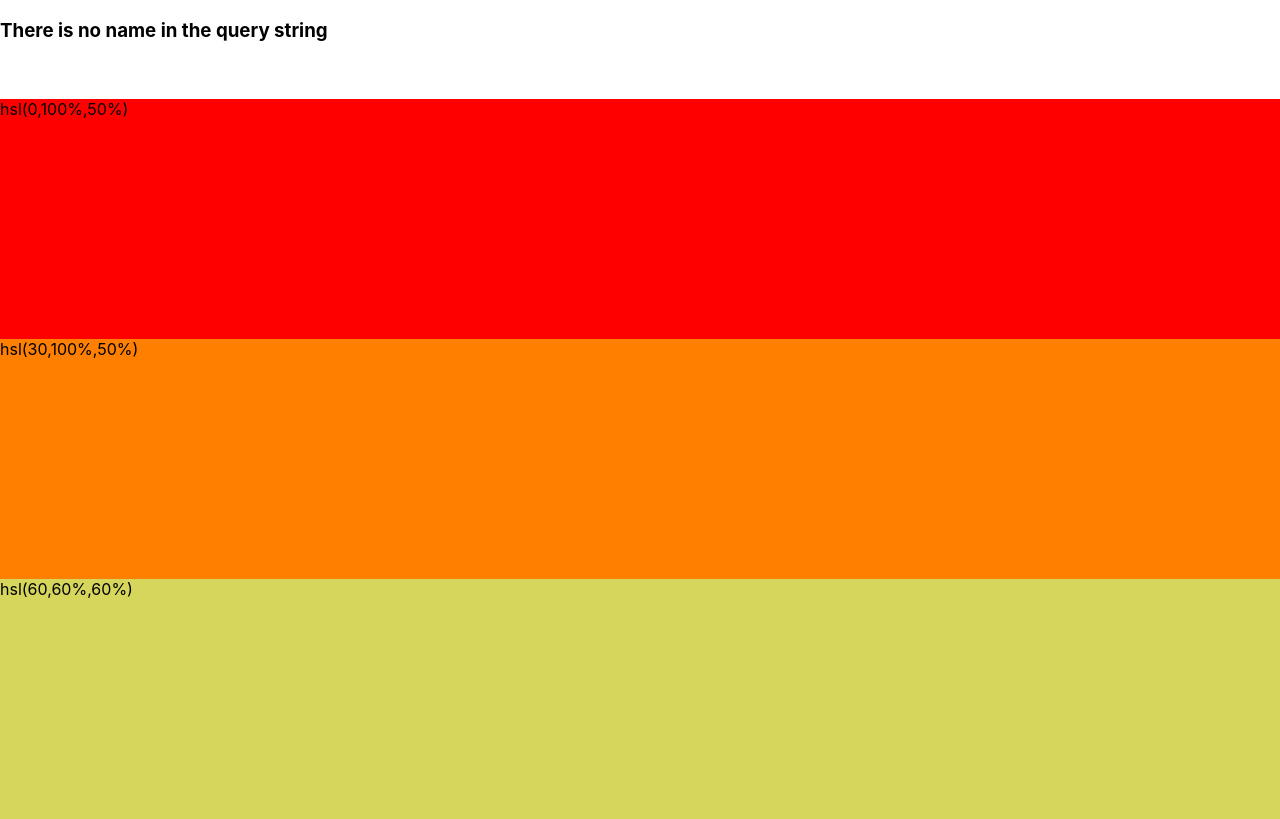
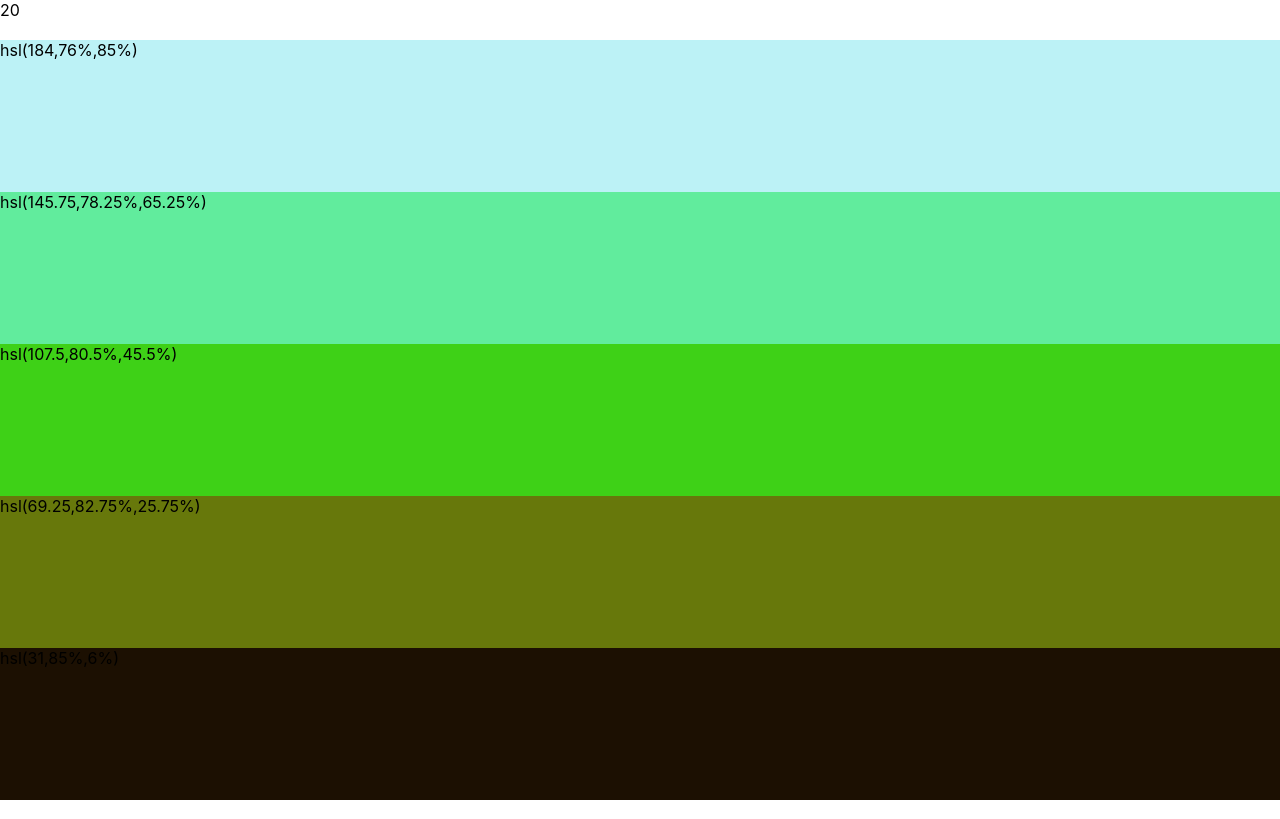
Before and after one commit to kevincjackson/paletteknife-web, a React (Create React App) app: page / in a window 1280 px wide. Built offline with nearby package versions, Linux system fonts and the light colour scheme.

Commit message:
Adds steps happy path.

```diff
--- a/package.json
+++ b/package.json
@@ -6,6 +6,7 @@
     "@testing-library/jest-dom": "^4.2.4",
     "@testing-library/react": "^9.3.2",
     "@testing-library/user-event": "^7.1.2",
+    "ramda": "^0.27.0",
     "react": "^16.13.1",
     "react-dom": "^16.13.1",
     "react-router-dom": "^5.1.2",
--- a/src/App.js
+++ b/src/App.js
@@ -4,73 +4,59 @@ import {
   Link,
   useLocation
 } from "react-router-dom";
+import Stepper from "./stepper";
+import Hsl from "./hsl";
 
-// React Router does not have any opinions about
-// how you should parse URL query strings.
-//
-// If you use simple key=value query strings and
-// you do not need to support IE 11, you can use
-// the browser's built-in URLSearchParams API.
-//
-// If your query strings contain array or object
-// syntax, you'll probably need to bring your own
-// query parsing function.
-
-export default function QueryParamsExample() {
+// Keep as is or get useContext error.
+export default function App() {
   return (
     <Router>
-      <QueryParamsDemo />
+      <Steps />
     </Router>
   );
 }
 
-const colors = [
-  "hsl(0,100%,50%)"
-  , "hsl(30,100%,50%)"
-  , "hsl(60,60%,60%)"
-];
-
-function ColorList() {
-  const hite = 100 / colors.length;
-  return colors.map(c => ColorBlock(c, hite));
-}
-
-// A custom hook that builds on useLocation to parse
-// the query string for you.
-function useQuery() {
-  return new URLSearchParams(useLocation().search);
-}
-
-function QueryParamsDemo() {
-  let query = useQuery();
+function Steps() {
+  const query = new URLSearchParams(useLocation().search);
+  const a =  Hsl.rand();
+  const b =  Hsl.rand();
+  //const a = query.get("a") || Hsl.rand();
+  //const b = query.get("b") || Hsl.rand();
+  //const steps = query.get("steps") || 4;
+  const steps = 4;
+  //const cs = Stepper.stepO(a,b,steps);
+  //const hite = 100 / colors.length;
+  //const c2 = colors.map(c => ColorBlock(c, hite));
+  const cs = Stepper.stepO(a,b,steps);
+  const css = cs.map(c => Hsl.toCss(c));
+  const hite = 100 / css.length;
+  const cblocks = css.map(c => ColorBlock(c,hite));
 
   return (
-    <div>
+    <Router>
       <div>
-        <div style={{ height: "10vh" }}>
-          <Child name={query.get("name")} />
-        </div>
-        <div style={{ height: "90vh" }}>
-          { ColorList() }
+        <div>
+          <div style={{ height: "5vh" }}>
+            {JSON.stringify(hite)}
+            {/*<Debug a={a} b={b} steps={steps} />*/}
+          </div>
+          <div style={{ height: "95vh" }}>
+            {cblocks}
+          </div>
         </div>
       </div>
-    </div>
+    </Router>
   );
 }
 
-function Child({ name }) {
-  return (
-    <div>
-      {name ? (
-        <h3>
-          The <code>name</code> in the query string is &quot;{name}
-          &quot;
-        </h3>
-      ) : (
-        <h3>There is no name in the query string</h3>
-      )}
-    </div>
-  );
+function ColorList() {
+  const query = new URLSearchParams(useLocation().search);
+  const a = query.get("a") || Hsl.rand();
+  const b = query.get("b") || Hsl.rand();
+  const steps = query.get("steps") || 4;
+  const colors = Stepper.stepO(a,b,steps).map(c => Hsl.toCss(c));
+  const hite = 100 / colors.length;
+  return colors.map(c => ColorBlock(c, hite));
 }
 
 function ColorBlock(bgcol, hite) {
@@ -80,3 +66,13 @@ function ColorBlock(bgcol, hite) {
     </div>
   )
 }
+
+function Debug({ a, b, steps }) {
+  return (
+    <div>
+      <span>a={a ? a : null}</span>
+      <span>,b={b ? b : "null"}</span>
+      <span>,steps={steps ? steps : "null"}</span>
+    </div>
+  );
+}
--- /dev/null
+++ b/src/hsl.js
@@ -0,0 +1,25 @@
+// Hsl -> Css
+// Ex) { h: 120, s: 50, l: 100 } -> hsl(120, 50, 100).
+function toCss(obj) {
+    return `hsl(${obj.h},${obj.s}%,${obj.l}%)`;
+}
+
+// Create random Hsl
+function rand() {
+    return {
+        h: Math.floor(Math.random() * 360),
+        s: Math.floor(Math.random() * 101),
+        l: Math.floor(Math.random() * 101)
+    };
+}
+
+// Get a contrasting Hsl color. Useful for text.
+function contrast(hsl) {
+    let new_s = 0;
+    let new_l = hsl.s > 50 ? 0 : 100;
+    return { h: hsl.h, s: new_s, l: new_l }
+}
+
+module.exports.toCss = toCss;
+module.exports.rand = rand;
+module.exports.contrast = contrast;
--- /dev/null
+++ b/src/stepper.js
@@ -0,0 +1,65 @@
+const R = require('ramda');
+
+// Step from start to end in i steps.
+// (Number, Number, Positive Int) -> [Number]
+// @example
+//     step(10, 20, 1) => [ 10, 20 ]
+//     step(10, 20, 2) => [ 10, 15, 20 ]
+//     step(10, 20, 5) => [ 10, 12, 14, 16, 18, 20 ]
+function step(start, end, steps = 1) {
+
+    // Guard: require positive steps
+    if (steps < 1) {
+        throw (
+            "Error: step() expected a positive Int for steps, got " + steps
+        );
+    }
+
+    const arr = R.range(0, steps + 1);
+    const delta = (end - start) / steps;
+
+    return R.map(i => start + (delta * i), arr);
+}
+
+// Step over arrays.
+// ([a], [a], i) -> [a]
+// @example
+//     stepA([ 10 ], [ 20 ], 1) => [ [ 10 ], [ 20 ] ]
+//     stepA([ 10 ], [ 20 ], 2) => [ [ 10 ], [ 15 ], [ 20 ] ]
+//     stepA([ 0, 2, 4 ], [ 10, 12, 14 ], 2) =>
+//           [ [ 0, 2, 4 ], [ 5, 7, 9 ], [ 10, 12, 14 ] ]
+function stepA(a, b, steps) {
+    return R.compose(
+        R.transpose,
+        R.map(arr => step(arr[0], arr[1], steps)),
+        R.transpose
+    )([a,b])
+}
+
+// Step over objects.
+// ({k: v}, {k: v}, i) -> [{k, v}]
+// @example
+//   stepO({ a: 1, b: 2 }, { a: 2, b: 3 }, 2) =>
+//      [ { a: 1, b: 2 }, { a: 1.5, b: 2.5 }, { a: 2, b: 3 } ]
+function stepO(a, b, steps) {
+    const keys = R.keys(a);
+    const vals = stepA(R.values(a), R.values(b), steps);
+
+    return R.map(vs => fromPairsA(keys, vs))(vals);
+}
+
+// Create an object from arrays of keys and values.
+// ([a], [b]) -> [{a: b}]
+// @example
+//     fromPairsA([ 'a', 'b' ], [ 1, 2 ]) => { a: 1, b: 2 }
+function fromPairsA(keys, values) {
+    return R.compose(
+        R.fromPairs,
+        R.transpose
+    )([keys,values]);
+}
+
+module.exports.step = step;
+module.exports.stepA = stepA;
+module.exports.stepO = stepO;
+module.exports.fromPairsA = fromPairsA;
```
Also changed, not shown: 1 other file (tests, documents, lock files or other folders).
